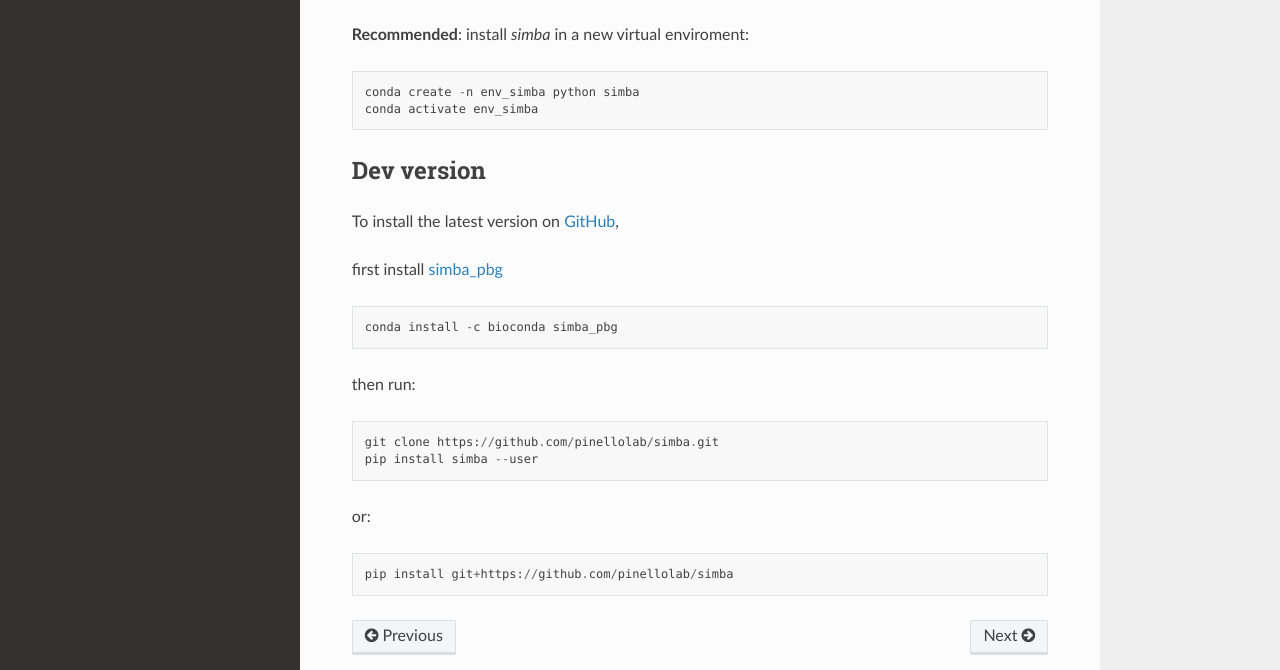
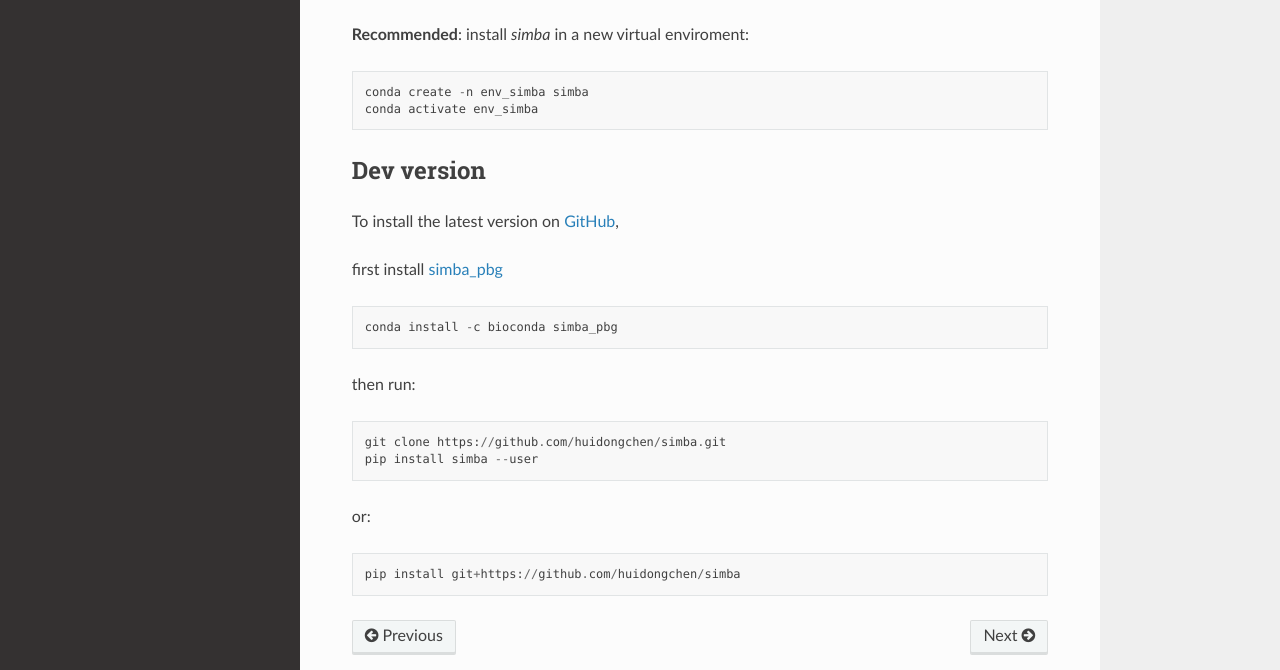
Before and after one commit to huidongchen/simba, a Sphinx documentation site: the page built from docs/source/Installation.rst, in a window 1280 px wide and 1239 px high. Shown: the part 473-1143 px from the top of the window. Built offline with Sphinx 7.4.7 and the Read the Docs theme 2.0.0, drawn with Linux system fonts in a browser that asks for light colours; pages that are not in the unit, such as notebooks, are missing from menus.

Commit message:
update installation

```diff
--- a/docs/source/Installation.rst
+++ b/docs/source/Installation.rst
@@ -19,14 +19,14 @@
 
 **Recommended**: install *simba* in a new virtual enviroment::
 
-    conda create -n env_simba python simba
+    conda create -n env_simba simba
     conda activate env_simba
 
 
 Dev version
 ~~~~~~~~~~~
 
-To install the latest version on `GitHub <https://github.com/pinellolab/simba>`_,
+To install the latest version on `GitHub <https://github.com/huidongchen/simba>`_,
 
 first install `simba_pbg <https://anaconda.org/bioconda/simba_pbg>`_ ::
 
@@ -35,9 +35,9 @@
 
 then run::
 
-    git clone https://github.com/pinellolab/simba.git
+    git clone https://github.com/huidongchen/simba.git
     pip install simba --user
 
 or::
 
-    pip install git+https://github.com/pinellolab/simba
+    pip install git+https://github.com/huidongchen/simba
```
